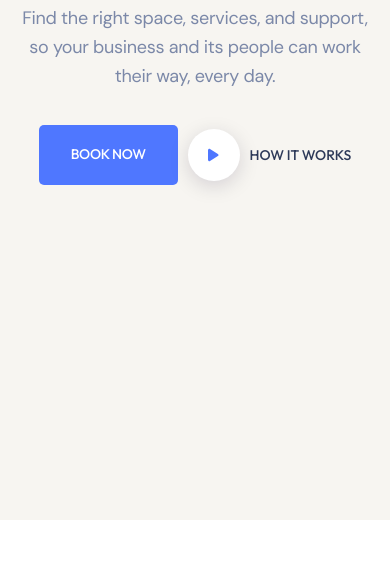
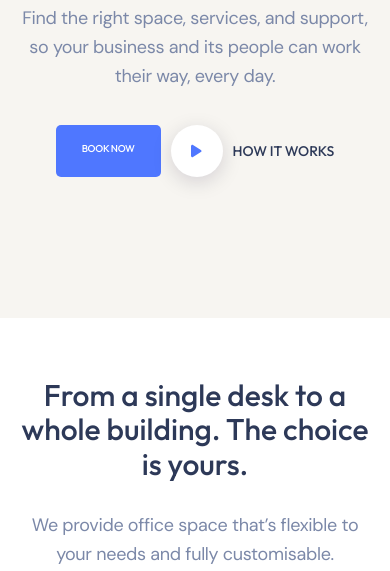
Before and after one commit to longkool246/NHL_FE_Page2, a plain HTML site: page index.html in a window 390 px wide. Shown: the part 273-844 px from the top of the page. Drawn offline with Linux system fonts and the light colour scheme.

Commit message:
12/08/2023

```diff
--- a/src/scss/components/_button.scss
+++ b/src/scss/components/_button.scss
@@ -13,6 +13,9 @@
   cursor: pointer;
   &:hover {
     opacity: 0.8;
+  }
+  @media (max-width: 565px) {
+    font-size: 10px;
   }
 }
 
@@ -37,6 +40,9 @@
   padding: 18px 32px;
   background-color: #4F77FF;
   cursor: pointer;
+  @media (max-width: 565px) {
+    padding: 15px 26px;
+  }
 }
 
 .btn--full {
--- a/src/scss/components/_decor-box.scss
+++ b/src/scss/components/_decor-box.scss
@@ -14,7 +14,7 @@
     width: var(--size);
     height: var(--size);
     background-color: var(--color);
-    @media (max-width: 991px) {
+    @media (max-width: 1199px) {
       content: none;
     }
   }
@@ -88,7 +88,7 @@
       transform: scale(1.1);
       transition: 0.3s;
     }
-    @media (max-width: 991px) {
+    @media (max-width: 1199px) {
       display: none;
     }
   }
--- a/src/scss/components/_section.scss
+++ b/src/scss/components/_section.scss
@@ -43,6 +43,9 @@
   display: flex;
   justify-content: center;
   position: relative;
+  @media (max-width: 565px) {
+    min-height: 70vh;
+  }
 }
 
 .section__team {
```
Also changed, not shown: src/scss/style.css, 1 other file.
